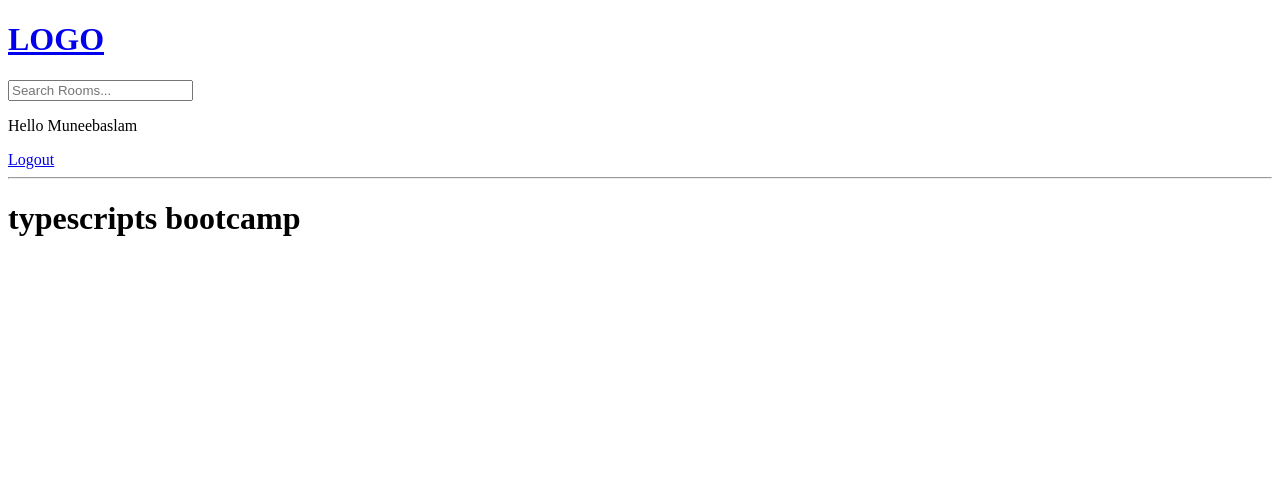
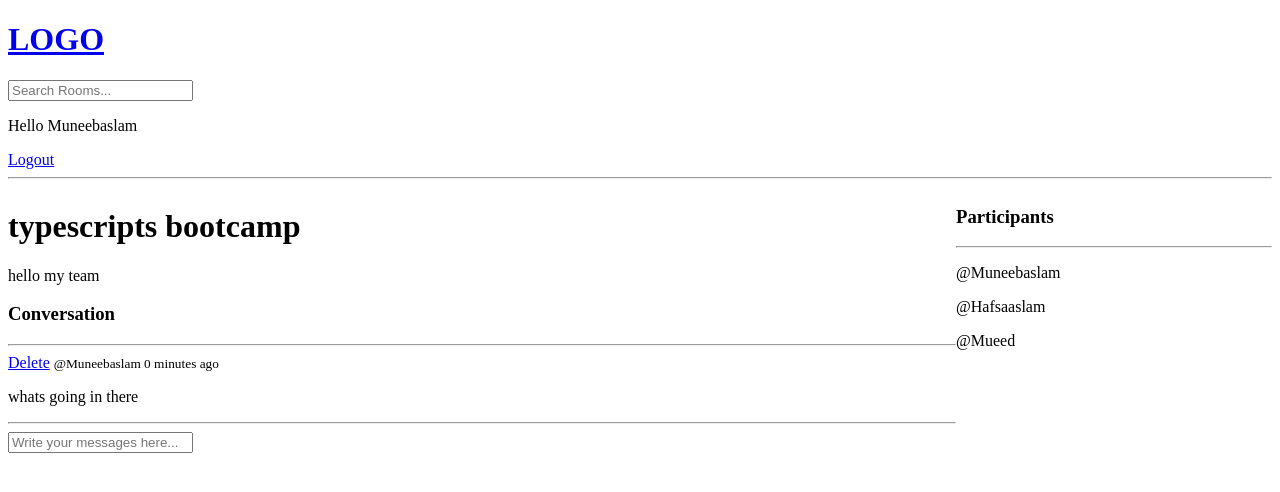
Before and after one commit to Muneebaslam470/Django, a Django app: page /room/13/ in a window 1280 px wide. Shown: the top 492 px of the page. Run offline with Django 5.2, Linux system fonts and the light colour scheme; a user stored in the database is signed in; data comes from the database, SQL or seed files in the repository; both versions use the stored data as it was after the commit.

Commit message:
chat room CRUD

```diff
--- a/studybud/base/models.py
+++ b/studybud/base/models.py
@@ -17,6 +17,7 @@ class Room(models.Model):
     topic = models.ForeignKey(Topic, on_delete=models.SET_NULL, null=True)
     name = models.CharField(max_length=200)
     description = models.TextField(null=True, blank=True)
+    participants = models.ManyToManyField(User, related_name='participants', blank=True)
     updated = models.DateTimeField(auto_now=True)
     created = models.DateTimeField(auto_now_add=True)
 
--- a/studybud/base/templates/base/room.html
+++ b/studybud/base/templates/base/room.html
@@ -2,6 +2,61 @@
 
 {% block content %}
 
-<h1>{{room.name}}</h1>
+<style>
+    .room-container{
+        display: grid;
+        grid-template-columns: 3fr 1fr;
+    }
+</style>
+
+
+<div class="room-container">
+
+    <div>
+
+        <h1>{{room.name}}</h1>
+
+        <p>{{room.description}}</p>
+
+        <div class= "comment wrapper">
+            <h3>Conversation</h3>
+            <hr>
+            {% for message in room_messages  %}
+            <div>
+                {% if request.user == message.user %}
+                <a href="{% url 'delete-message' message.id %}">Delete</a>
+                {% endif %}
+                <small>@{{message.user}} {{message.created|timesince}} ago</small>
+                <p>{{message.body}}</p>
+                <hr>
+            </div>
+
+            {% endfor %}
+        </div>
+
+        {% if request.user.is_authenticated %}
+        <div class="comment-form">
+            <form method="POST" action="">
+                {% csrf_token %}
+                <input type="text" name="body" placeholder="Write your messages here...">
+
+            </form>
+        </div>
+        {% endif %}
+
+    </div>
+
+    <div>
+        <h3>Participants</h3>
+        <hr>
+
+        {% for user in participants  %}
+           <div>
+              <p>@{{user.username}}</p>
+           </div>
+        {% endfor %}
+    </div>
+
+</div>
 
 {% endblock %}
--- a/studybud/base/urls.py
+++ b/studybud/base/urls.py
@@ -10,5 +10,6 @@ urlpatterns = [
     path('create-room/', views.CreateRoom, name="create-room"),
     path('update-room/<str:pk>/', views.UpdateRoom, name="update-room"),
     path('delete-room/<str:pk>/', views.deleteRoom, name="delete-room"),
+    path('delete-message/<str:pk>/', views.deleteMessage, name="delete-message"),
 
 ]
--- a/studybud/base/views.py
+++ b/studybud/base/views.py
@@ -6,7 +6,7 @@ from django.contrib.auth.models import User
 from django.contrib.auth.forms import UserCreationForm
 from django.db.models import Q
 from django.contrib.auth import authenticate, login, logout
-from .models import Room , Topic
+from .models import Room , Topic, message
 from .forms import RoomForm
 
 # Create your views here.
@@ -72,8 +72,22 @@ def home(request):
 
 def room(request, pk):
     room = Room.objects.get(id=pk)
-    context = {'room': room}
+    room_messages = room.message_set.all().order_by('-created')
+    participants = room.participants.all()
+
+    if request.method == "POST":
+        Message = message.objects.create(
+          user = request.user,
+          room = room,
+          body = request.POST.get('body'),
+        )
+        room.participants.add(request.user)
+        return redirect('room', pk=room.id)
+
+
+    context = {'room': room, 'room_messages':room_messages, 'participants':participants}
     return render(request, 'base/room.html', context)
+
 
 @login_required(login_url= 'login')
 def CreateRoom(request):
@@ -116,3 +130,16 @@ def deleteRoom(request, pk):
         room.delete()
         return redirect('home')
     return render(request, 'base/delete.html', {'obj':room})
+
+@login_required(login_url= 'login')
+def deleteMessage(request, pk):
+    Message = message.objects.get(id=pk)
+
+    if request.user != Message.user:
+        return HttpResponse('You are not allowed here!')
+
+
+    if request.method == 'POST':
+        Message.delete()
+        return redirect('home')
+    return render(request, 'base/delete.html', {'obj':Message})
```
Also changed, not shown: studybud/base/migrations/0003_alter_room_options_room_participants.py (added), studybud/db.sqlite3.
